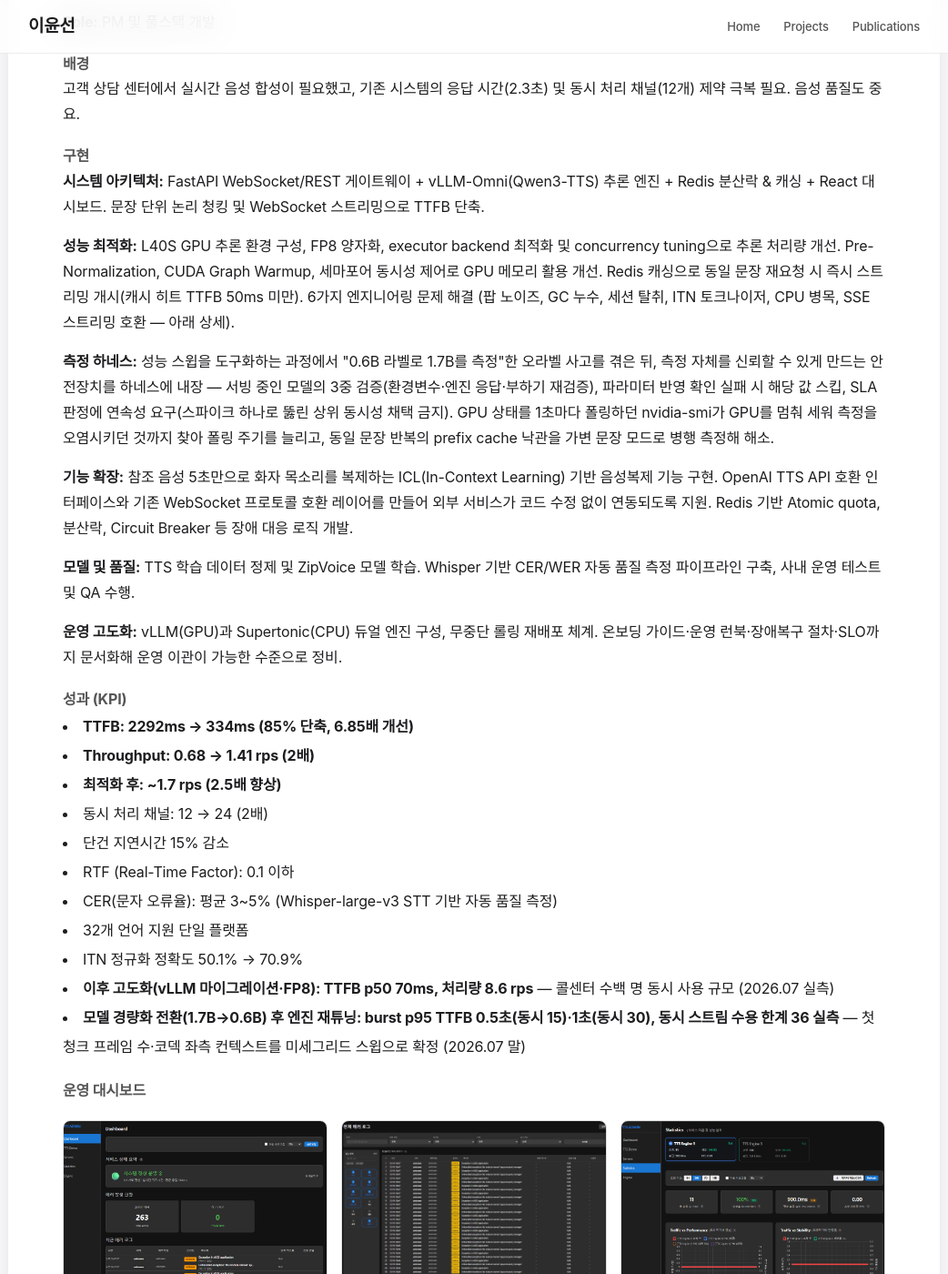
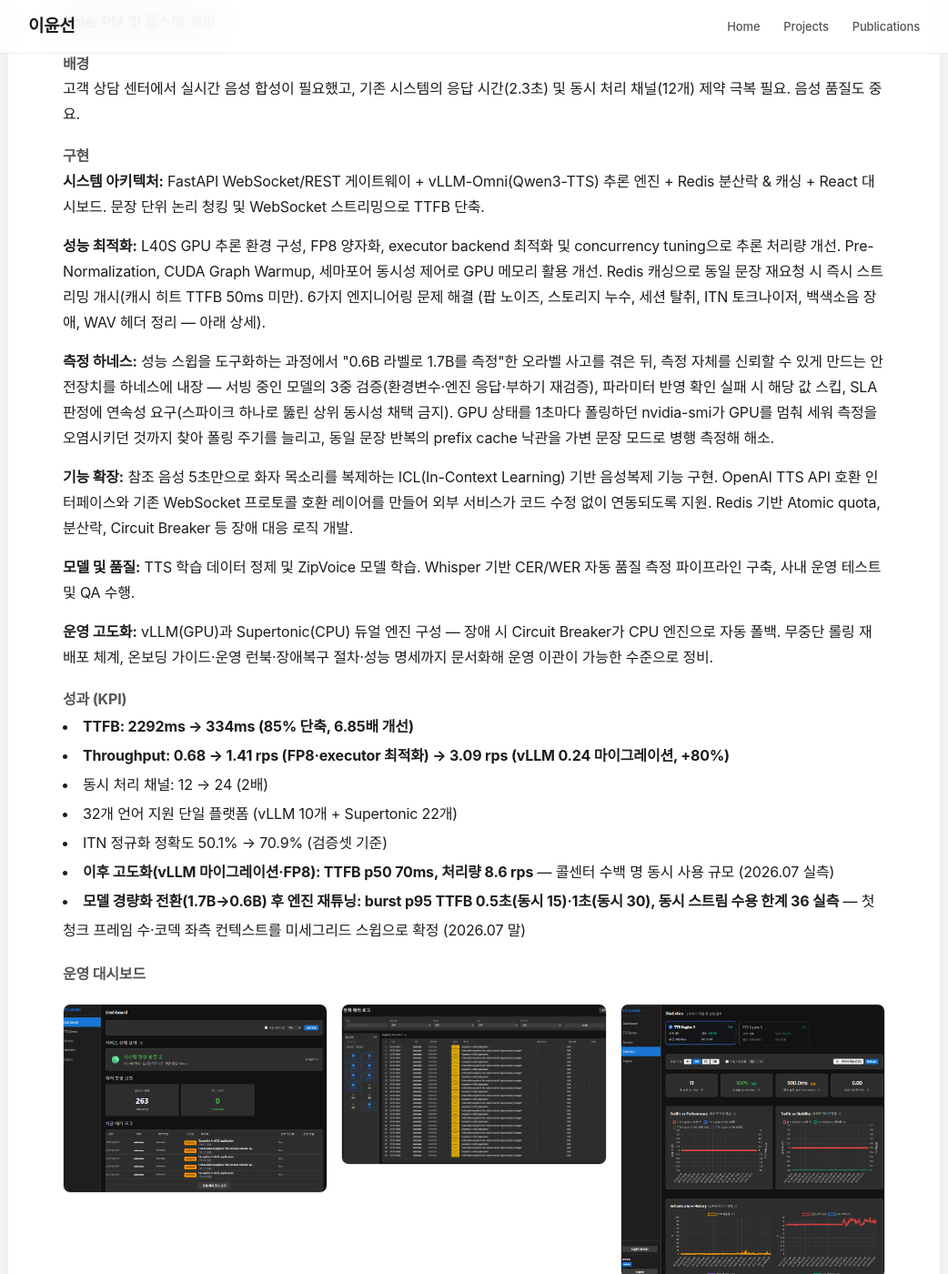
Before and after one commit to ckc5800/ckc5800.github.io, a Jekyll site: the page built from projects.html, in a window 1280 px wide and 1400 px high, scrolled down 787 px. Shown: the whole window at 91% size, without its empty margins (119-1161 px from the left). Built offline with Jekyll 4.4.1, drawn with Linux system fonts in a browser that asks for light colours; some web fonts are replaced; some of the changed text lies outside the part shown.

Commit message:
이력서·포폴 전면 근거 감사 — 코드로 검증 안 되는 주장 제거·정정
TTS·STT 저장소 코드 전수 검증 결과 반영:
- CPU 병목(ThreadPoolExecutor·O(N²)→O(1)) 삭제 → 문서화된 실제 장애
  (vLLM 0.24 SSE 백색소음)로 교체
- SSE 항목을 실제 구조(문장별 RIFF 헤더 제거, 세션당 1회 방출)로 재작성
- 단건 지연 15% 감소(실측은 반대 방향 트레이드오프)·RTF 0.1(목표치,
  실측 0.15)·CER 3~5%(측정 기록 없음)·~1.7rps(0.22 시절 천장) 제거,
  Throughput은 0.68→1.41→3.09rps로 정정
- SLO → 성능 명세(SLO 정의 문서 부재), 32개 언어 구성 명시
- STT: WhisperX → Faster Whisper(코드 근거), Ambiguous 분리(스펙만
  존재)·전처리 병렬화(코드 0건) 제거, 모듈화·로그 체계·재시작 정책으로 정정
- 이력서 docx/pdf 동일 기준 재작성

Co-Authored-By: Claude Fable 5 <noreply@anthropic.com>

```diff
--- a/projects.html
+++ b/projects.html
@@ -54,23 +54,19 @@ title: Projects
 
     <h4 style="margin-top: 20px; color: #555;">구현</h4>
     <p><strong>시스템 아키텍처:</strong> FastAPI WebSocket/REST 게이트웨이 + vLLM-Omni(Qwen3-TTS) 추론 엔진 + Redis 분산락 & 캐싱 + React 대시보드. 문장 단위 논리 청킹 및 WebSocket 스트리밍으로 TTFB 단축.</p>
-    <p><strong>성능 최적화:</strong> L40S GPU 추론 환경 구성, FP8 양자화, executor backend 최적화 및 concurrency tuning으로 추론 처리량 개선. Pre-Normalization, CUDA Graph Warmup, 세마포어 동시성 제어로 GPU 메모리 활용 개선. Redis 캐싱으로 동일 문장 재요청 시 즉시 스트리밍 개시(캐시 히트 TTFB 50ms 미만). 6가지 엔지니어링 문제 해결 (팝 노이즈, GC 누수, 세션 탈취, ITN 토크나이저, CPU 병목, SSE 스트리밍 호환 — 아래 상세).</p>
+    <p><strong>성능 최적화:</strong> L40S GPU 추론 환경 구성, FP8 양자화, executor backend 최적화 및 concurrency tuning으로 추론 처리량 개선. Pre-Normalization, CUDA Graph Warmup, 세마포어 동시성 제어로 GPU 메모리 활용 개선. Redis 캐싱으로 동일 문장 재요청 시 즉시 스트리밍 개시(캐시 히트 TTFB 50ms 미만). 6가지 엔지니어링 문제 해결 (팝 노이즈, 스토리지 누수, 세션 탈취, ITN 토크나이저, 백색소음 장애, WAV 헤더 정리 — 아래 상세).</p>
     <p><strong>측정 하네스:</strong> 성능 스윕을 도구화하는 과정에서 "0.6B 라벨로 1.7B를 측정"한 오라벨 사고를 겪은 뒤, 측정 자체를 신뢰할 수 있게 만드는 안전장치를 하네스에 내장 — 서빙 중인 모델의 3중 검증(환경변수·엔진 응답·부하기 재검증), 파라미터 반영 확인 실패 시 해당 값 스킵, SLA 판정에 연속성 요구(스파이크 하나로 뚫린 상위 동시성 채택 금지). GPU 상태를 1초마다 폴링하던 nvidia-smi가 GPU를 멈춰 세워 측정을 오염시키던 것까지 찾아 폴링 주기를 늘리고, 동일 문장 반복의 prefix cache 낙관을 가변 문장 모드로 병행 측정해 해소.</p>
     <p><strong>기능 확장:</strong> 참조 음성 5초만으로 화자 목소리를 복제하는 ICL(In-Context Learning) 기반 음성복제 기능 구현. OpenAI TTS API 호환 인터페이스와 기존 WebSocket 프로토콜 호환 레이어를 만들어 외부 서비스가 코드 수정 없이 연동되도록 지원. Redis 기반 Atomic quota, 분산락, Circuit Breaker 등 장애 대응 로직 개발.</p>
     <p><strong>모델 및 품질:</strong> TTS 학습 데이터 정제 및 ZipVoice 모델 학습. Whisper 기반 CER/WER 자동 품질 측정 파이프라인 구축, 사내 운영 테스트 및 QA 수행.</p>
-    <p><strong>운영 고도화:</strong> vLLM(GPU)과 Supertonic(CPU) 듀얼 엔진 구성, 무중단 롤링 재배포 체계. 온보딩 가이드·운영 런북·장애복구 절차·SLO까지 문서화해 운영 이관이 가능한 수준으로 정비.</p>
+    <p><strong>운영 고도화:</strong> vLLM(GPU)과 Supertonic(CPU) 듀얼 엔진 구성 — 장애 시 Circuit Breaker가 CPU 엔진으로 자동 폴백. 무중단 롤링 재배포 체계, 온보딩 가이드·운영 런북·장애복구 절차·성능 명세까지 문서화해 운영 이관이 가능한 수준으로 정비.</p>
 
     <h4 style="margin-top: 20px; color: #555;">성과 (KPI)</h4>
     <ul style="list-style-position: inside; line-height: 2;">
         <li><strong>TTFB: 2292ms → 334ms (85% 단축, 6.85배 개선)</strong></li>
-        <li><strong>Throughput: 0.68 → 1.41 rps (2배)</strong></li>
-        <li><strong>최적화 후: ~1.7 rps (2.5배 향상)</strong></li>
+        <li><strong>Throughput: 0.68 → 1.41 rps (FP8·executor 최적화) → 3.09 rps (vLLM 0.24 마이그레이션, +80%)</strong></li>
         <li>동시 처리 채널: 12 → 24 (2배)</li>
-        <li>단건 지연시간 15% 감소</li>
-        <li>RTF (Real-Time Factor): 0.1 이하</li>
-        <li>CER(문자 오류율): 평균 3~5% (Whisper-large-v3 STT 기반 자동 품질 측정)</li>
-        <li>32개 언어 지원 단일 플랫폼</li>
-        <li>ITN 정규화 정확도 50.1% → 70.9%</li>
+        <li>32개 언어 지원 단일 플랫폼 (vLLM 10개 + Supertonic 22개)</li>
+        <li>ITN 정규화 정확도 50.1% → 70.9% (검증셋 기준)</li>
         <li><strong>이후 고도화(vLLM 마이그레이션·FP8): TTFB p50 70ms, 처리량 8.6 rps</strong> — 콜센터 수백 명 동시 사용 규모 (2026.07 실측)</li>
         <li><strong>모델 경량화 전환(1.7B→0.6B) 후 엔진 재튜닝: burst p95 TTFB 0.5초(동시 15)·1초(동시 30), 동시 스트림 수용 한계 36 실측</strong> — 첫 청크 프레임 수·코덱 좌측 컨텍스트를 미세그리드 스윕으로 확정 (2026.07 말)</li>
     </ul>
@@ -100,8 +96,8 @@ title: Projects
         <li><strong>스토리지 누수</strong> — 보이스를 삭제해도 디스크 사용량이 계속 증가. 원본을 지워도 파생된 MD5 해시 캐시 파일이 남는 구조여서, 파생 파일까지 추적해 함께 지우는 Deep GC를 구현해 차단</li>
         <li><strong>웹소켓 세션 탈취 방어</strong> — 비밀번호를 바꿔도 이미 발급된 토큰으로 웹소켓 연결이 열리는 허점 발견. 토큰 발급 시점과 password_changed_at을 대조해 변경 이전 토큰을 전부 무효화</li>
         <li><strong>ITN 정규화</strong> — URL·이메일을 한국어로 부자연스럽게 읽는 문제. 자연스러운 발음으로 변환하는 스마트 ITN 엔진을 직접 개발해 정규화 정확도 50.1% → 70.9%</li>
-        <li><strong>CPU 병목</strong> — 요청마다 ThreadPoolExecutor가 새로 생성되는 오버헤드를 프로파일링으로 발견. 이를 걷어내고 텍스트 처리 로직을 O(N²) → O(1)로 개선</li>
-        <li><strong>SSE 스트리밍 호환</strong> — ZipVoice 엔진이 첫 청크에만 WAV 헤더를 포함해 브라우저 decodeAudioData()가 두 번째 청크부터 실패. 원인을 분석해 청크별 헤더를 수정하고 실시간 SSE 엔드포인트를 신설, 데모 페이지와 API 문서까지 제공해 해결</li>
+        <li><strong>전면 백색소음 장애</strong> — vLLM 0.24 전환 직후 모든 합성이 백색소음으로 재생되는 문제를 추적해, 엔진의 SSE(JSON) 응답이 그대로 PCM으로 재생된 것이 원인임을 확인. 응답 포맷을 오디오로 강제해 해결</li>
+        <li><strong>스트리밍 WAV 헤더 정리</strong> — 엔진이 문장마다 RIFF 헤더를 붙여 보내 클라이언트 디코딩이 어긋나는 문제. 문장별 헤더를 걷어내고 세션 전체에 스트리밍 WAV 헤더를 한 번만 내보내는 구조로 정리해 해결</li>
     </ol>
 
     <div class="tech-tags" style="margin-top: 20px;">
@@ -126,8 +122,8 @@ title: Projects
     <p>AIG 상담센터의 대량 상담 전화 실시간 처리 필요. 기존 STT 시스템 병목으로 인한 채널 부족 및 추론 지연 불안정.</p>
 
     <h4 style="margin-top: 20px; color: #555;">구현</h4>
-    <p><strong>AIG STT 구조 개선:</strong> Triton Inference Server 기반 음성인식 파이프라인을 모듈화하고 로그·Docker 구조를 개선해 코드 재사용성을 확보. 전처리 병렬화로 처리 속도를 높이고, 컨테이너 재시작 모니터링 등 안정성 설정을 보강.</p>
-    <p><strong>엔진 구성:</strong> Triton Python 백엔드로 파일 기반(화자 분리 결합)과 실시간 스트리밍 두 추론 모델을 구성, HTTP와 gRPC 인터페이스를 모두 제공. 화자 분리 결과를 STT에 결합하는 하이브리드 화자 할당 로직을 구현해, 경계가 모호한 발화는 Ambiguous로 분리하고 화자 오할당을 방지.</p>
+    <p><strong>AIG STT 구조 개선:</strong> Triton Inference Server 기반 음성인식 파이프라인을 전처리·후처리·서비스 계층으로 모듈화해 파일/스트리밍 공통 로직을 통합. YAML 기반 로그 로테이션·아카이빙 체계와 Docker 구성을 정비하고, 컨테이너 자동 재시작 정책으로 안정성을 보강.</p>
+    <p><strong>엔진 구성:</strong> Triton Python 백엔드로 파일 기반(화자 분리 결합)과 실시간 스트리밍 두 추론 모델을 구성, HTTP와 gRPC 인터페이스를 모두 제공. 화자 분리 결과를 STT에 결합해 화자별 전사를 생성 — 화자 구간을 추론 파라미터(clip timestamps)로 전달해 화자마다 정확한 전사를 얻는 구조를 구현.</p>
     <p><strong>사내 회의록 STT:</strong> 회의록 기능에 STT를 탑재 — Whisper 계열 모델별 성능을 조사·정리해 WhisperX 최적 파라미터를 찾고, 파일 기반과 스트리밍 기반 처리를 모두 구현. 엔진-브로커(API-HTTP) 통신 오류 수정과 QA까지 수행.</p>
 
     <h4 style="margin-top: 20px; color: #555;">성과</h4>
@@ -136,7 +132,7 @@ title: Projects
         <li>Triton Inference Server 기반 배포 - 고성능 음성인식 파이프라인</li>
         <li>Docker 컨테이너화로 배포 자동화 및 안정성 강화</li>
         <li>배치 처리와 스트리밍 처리 모두 지원</li>
-        <li>전처리/병렬 코드로 처리 속도 향상</li>
+        <li>전처리·후처리·서비스 계층 분리로 코드 재사용성 확보</li>
         <li>사내 회의록 기능에 STT 탑재 (파일/스트리밍 처리, STT-화자분리 연동)</li>
     </ul>
 
```
Also changed, not shown: 2 other files.
